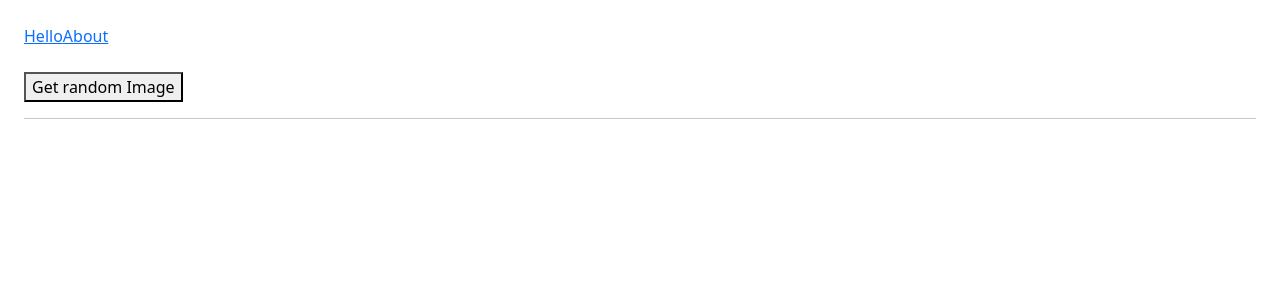
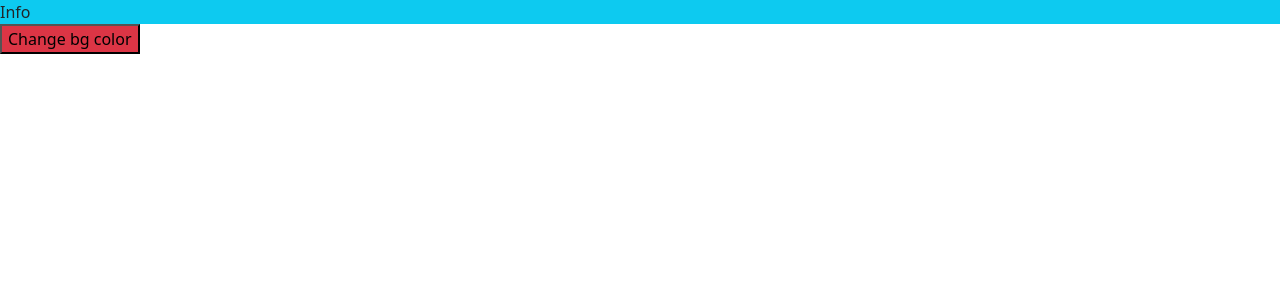
Before and after one commit to mhfed/angular, an Angular app: page / in a window 1280 px wide. Shown: the top 300 px of the page. Built offline with nearby package versions, Linux system fonts and the light colour scheme.

Commit message:
learn Event Binding

```diff
--- a/src/app/app.component.ts
+++ b/src/app/app.component.ts
@@ -2,20 +2,18 @@ import { Component } from '@angular/core';
 
 @Component({
   selector: 'app-root',
-  templateUrl: './app.component.html',
+  template: `
+    <div class="bg-info">Info</div>
+    <button [class.bg-danger]="bgButton" (click)="changeColor()">
+      Change bg color
+    </button>
+  `,
   styleUrls: ['./app.component.css'],
 })
 export class AppComponent {
-  girls = [
-    'https://1.bp.blogspot.com/-fpifBoravvw/Xs0i20SgFZI/AAAAAAAAmvo/jKtSAynnGPoihuqVUIPSz-39hWoEAgJ3wCLcBGAsYHQ/s1600/Vietnamese-Beauties-With-Lingerie-and-Bikini-Photo-by-Le-Blanc-Studio-11-TruePic.net%2B%252820%2529.jpg',
-    'https://1.bp.blogspot.com/-4E-O_OzBc-o/XueGNSdaPCI/AAAAAAAAuTI/RwH2z9Mx9fUxiHXUJbvfa7HsoORv8lCDgCLcBGAsYHQ/s1600/Beauty-Gallery-Collection-of-Asian-beauties-TruePic.net%2B%252896%2529.jpg',
-    'https://1.bp.blogspot.com/-G2AnKTXvcnk/XuTL7IszigI/AAAAAAAAtxY/rhdP7WzCV8IylnVWIFR5vhpSQdXalowQQCLcBGAsYHQ/s1600/Chinese-Mode-Chinese-ancient-beauty%2B%252855%2529.jpg',
-    'https://1.bp.blogspot.com/-PgpiNRZ-gzo/XmJhe0Y6doI/AAAAAAAAHP8/iXKoGagd5WIvrHy_N3WcEC-EVc5L51IDgCLcBGAsYHQ/s1600/Vietnamese%2Bhot%2Bgirl%2BQuynh%2BNhu%2BNguyen%2B-%2BShe%2Bis%2Blike%2Ba%2Bfairy%2Bof%2Bflowers%2B%25283%2529.jpg',
-  ];
-  avatar: string = '';
-  getRandomAvatar() {
-    const index = Math.floor(Math.random() * this.girls.length);
-    console.log(index);
-    this.avatar = this.girls[index];
+  bgButton = true;
+  info = 'Hieu Minh';
+  changeColor() {
+    this.bgButton = !this.bgButton;
   }
 }
```
